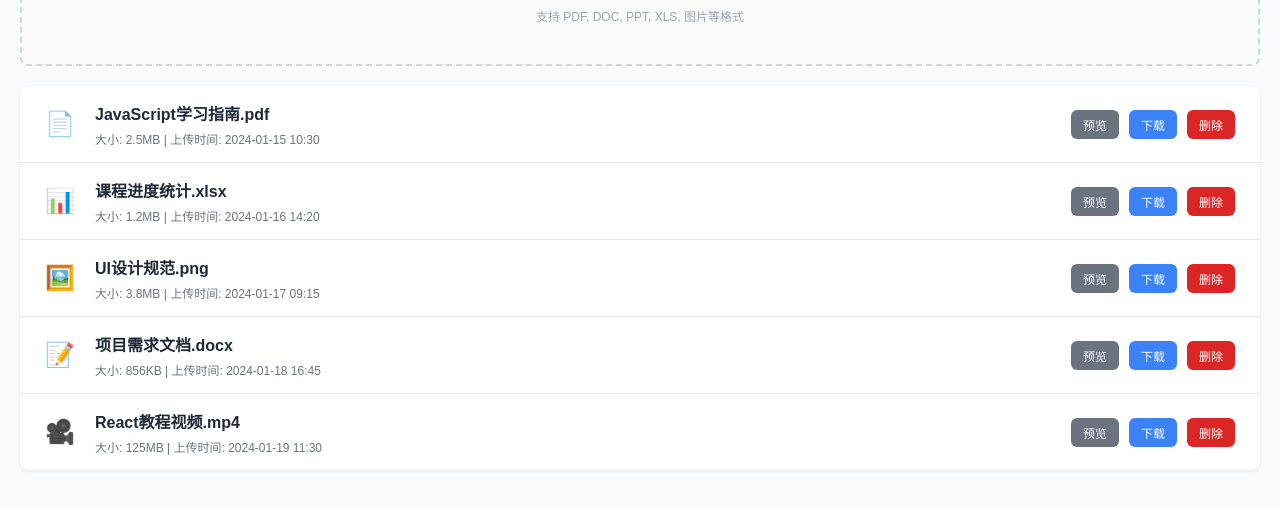
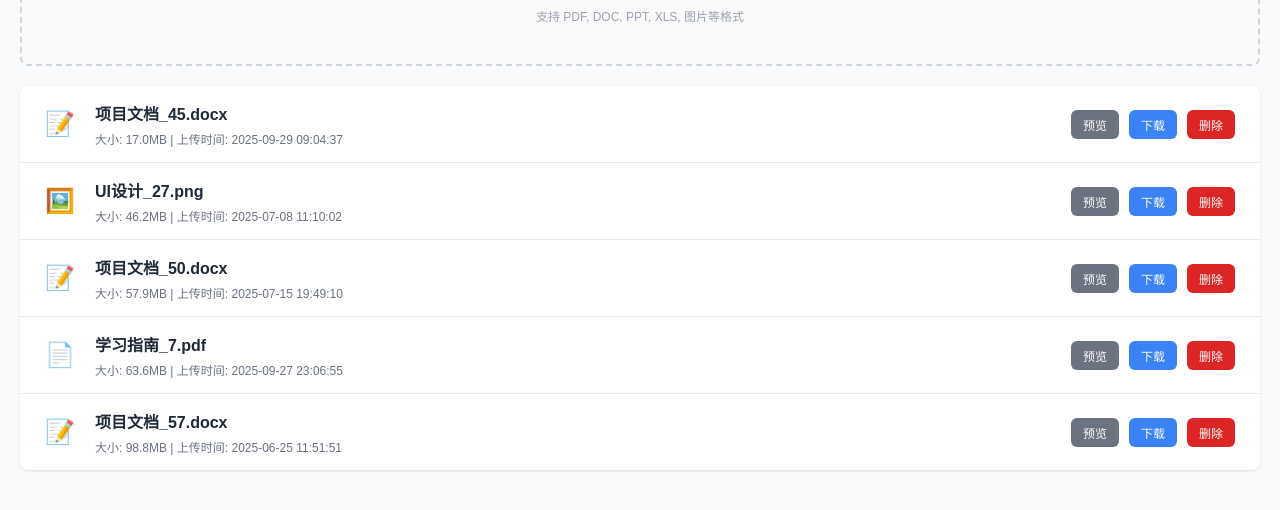
Before and after one commit to ZaKO-Z/XigaiStudy, a plain HTML site: page pages/resource-management.html in a window 1280 px wide. Shown: the part 242-752 px from the top of the page. Drawn offline with Linux system fonts and the light colour scheme.

Commit message:
add manager

```diff
--- a/pages/resource-management.html
+++ b/pages/resource-management.html
@@ -130,80 +130,92 @@
 <body>
     <div class="page-header">
         <h1>资源管理</h1>
-        <button class="btn btn-primary">上传资源</button>
+        <button class="btn btn-primary" id="uploadBtn">上传资源</button>
     </div>
 
-    <div class="upload-area">
+    <div class="upload-area" id="uploadArea">
         <div class="upload-icon">📁</div>
         <div class="upload-text">拖拽文件到此处或点击上传</div>
         <div class="upload-hint">支持 PDF, DOC, PPT, XLS, 图片等格式</div>
     </div>
 
-    <div class="resource-list">
-        <div class="resource-item">
-            <div class="resource-icon">📄</div>
+    <div class="resource-list" id="resourceList"></div>
+
+    <script>
+        // 随机生成模拟数据
+        const fileTypes = [
+            {icon: '📄', ext: 'pdf', name: '学习指南'},
+            {icon: '📝', ext: 'docx', name: '项目文档'},
+            {icon: '📊', ext: 'xlsx', name: '统计表'},
+            {icon: '🎥', ext: 'mp4', name: '教学视频'},
+            {icon: '🖼️', ext: 'png', name: 'UI设计'}
+        ];
+
+        const resourceList = document.getElementById('resourceList');
+
+        // 生成随机资源
+        function generateRandomResource() {
+            const type = fileTypes[Math.floor(Math.random() * fileTypes.length)];
+            const size = (Math.random() * 100 + 0.5).toFixed(1);
+            const date = new Date(Date.now() - Math.random() * 1e10);
+            const dateStr = date.toISOString().slice(0, 19).replace('T', ' ');
+            return {
+                icon: type.icon,
+                name: `${type.name}_${Math.floor(Math.random() * 100)}.${type.ext}`,
+                size: `${size}${type.ext === 'mp4' ? 'MB' : 'MB'}`,
+                uploadTime: dateStr
+            };
+        }
+
+        // 渲染资源项
+        function renderResourceItem(resource) {
+            const item = document.createElement('div');
+            item.className = 'resource-item';
+            item.innerHTML = `
+                <div class="resource-icon">${resource.icon}</div>
                 <div class="resource-info">
-                <div class="resource-name">JavaScript学习指南.pdf</div>
-                <div class="resource-meta">大小: 2.5MB | 上传时间: 2024-01-15 10:30</div>
+                    <div class="resource-name">${resource.name}</div>
+                    <div class="resource-meta">大小: ${resource.size} | 上传时间: ${resource.uploadTime}</div>
                 </div>
                 <div class="resource-actions">
                     <button class="btn btn-sm btn-secondary">预览</button>
                     <button class="btn btn-sm btn-primary">下载</button>
                     <button class="btn btn-sm btn-danger">删除</button>
                 </div>
-        </div>
+            `;
+            item.querySelector('.btn-danger').addEventListener('click', () => item.remove());
+            resourceList.appendChild(item);
+        }
 
-        <div class="resource-item">
-            <div class="resource-icon">📊</div>
-            <div class="resource-info">
-                <div class="resource-name">课程进度统计.xlsx</div>
-                <div class="resource-meta">大小: 1.2MB | 上传时间: 2024-01-16 14:20</div>
-            </div>
-            <div class="resource-actions">
-                <button class="btn btn-sm btn-secondary">预览</button>
-                <button class="btn btn-sm btn-primary">下载</button>
-                <button class="btn btn-sm btn-danger">删除</button>
-            </div>
-        </div>
+        // 初始加载一些假数据
+        for (let i = 0; i < 5; i++) {
+            renderResourceItem(generateRandomResource());
+        }
 
-        <div class="resource-item">
-            <div class="resource-icon">🖼️</div>
-            <div class="resource-info">
-                <div class="resource-name">UI设计规范.png</div>
-                <div class="resource-meta">大小: 3.8MB | 上传时间: 2024-01-17 09:15</div>
-            </div>
-            <div class="resource-actions">
-                <button class="btn btn-sm btn-secondary">预览</button>
-                <button class="btn btn-sm btn-primary">下载</button>
-                <button class="btn btn-sm btn-danger">删除</button>
-            </div>
-        </div>
+        // 模拟上传按钮点击事件
+        document.getElementById('uploadBtn').addEventListener('click', () => {
+            const newResource = generateRandomResource();
+            renderResourceItem(newResource);
+        });
 
-        <div class="resource-item">
-            <div class="resource-icon">📝</div>
-            <div class="resource-info">
-                <div class="resource-name">项目需求文档.docx</div>
-                <div class="resource-meta">大小: 856KB | 上传时间: 2024-01-18 16:45</div>
-            </div>
-            <div class="resource-actions">
-                <button class="btn btn-sm btn-secondary">预览</button>
-                <button class="btn btn-sm btn-primary">下载</button>
-                <button class="btn btn-sm btn-danger">删除</button>
-            </div>
-        </div>
-
-        <div class="resource-item">
-            <div class="resource-icon">🎥</div>
-            <div class="resource-info">
-                <div class="resource-name">React教程视频.mp4</div>
-                <div class="resource-meta">大小: 125MB | 上传时间: 2024-01-19 11:30</div>
-            </div>
-            <div class="resource-actions">
-                <button class="btn btn-sm btn-secondary">预览</button>
-                <button class="btn btn-sm btn-primary">下载</button>
-                <button class="btn btn-sm btn-danger">删除</button>
-            </div>
-        </div>
-    </div>
+        // 拖拽上传模拟
+        const uploadArea = document.getElementById('uploadArea');
+        uploadArea.addEventListener('click', () => {
+            const newResource = generateRandomResource();
+            renderResourceItem(newResource);
+        });
+        uploadArea.addEventListener('dragover', e => {
+            e.preventDefault();
+            uploadArea.style.borderColor = '#2563eb';
+        });
+        uploadArea.addEventListener('dragleave', () => {
+            uploadArea.style.borderColor = '#d1d5db';
+        });
+        uploadArea.addEventListener('drop', e => {
+            e.preventDefault();
+            uploadArea.style.borderColor = '#d1d5db';
+            renderResourceItem(generateRandomResource());
+        });
+    </script>
 </body>
 </html>
```
Lines whose indentation alone changed are shown as unchanged.
